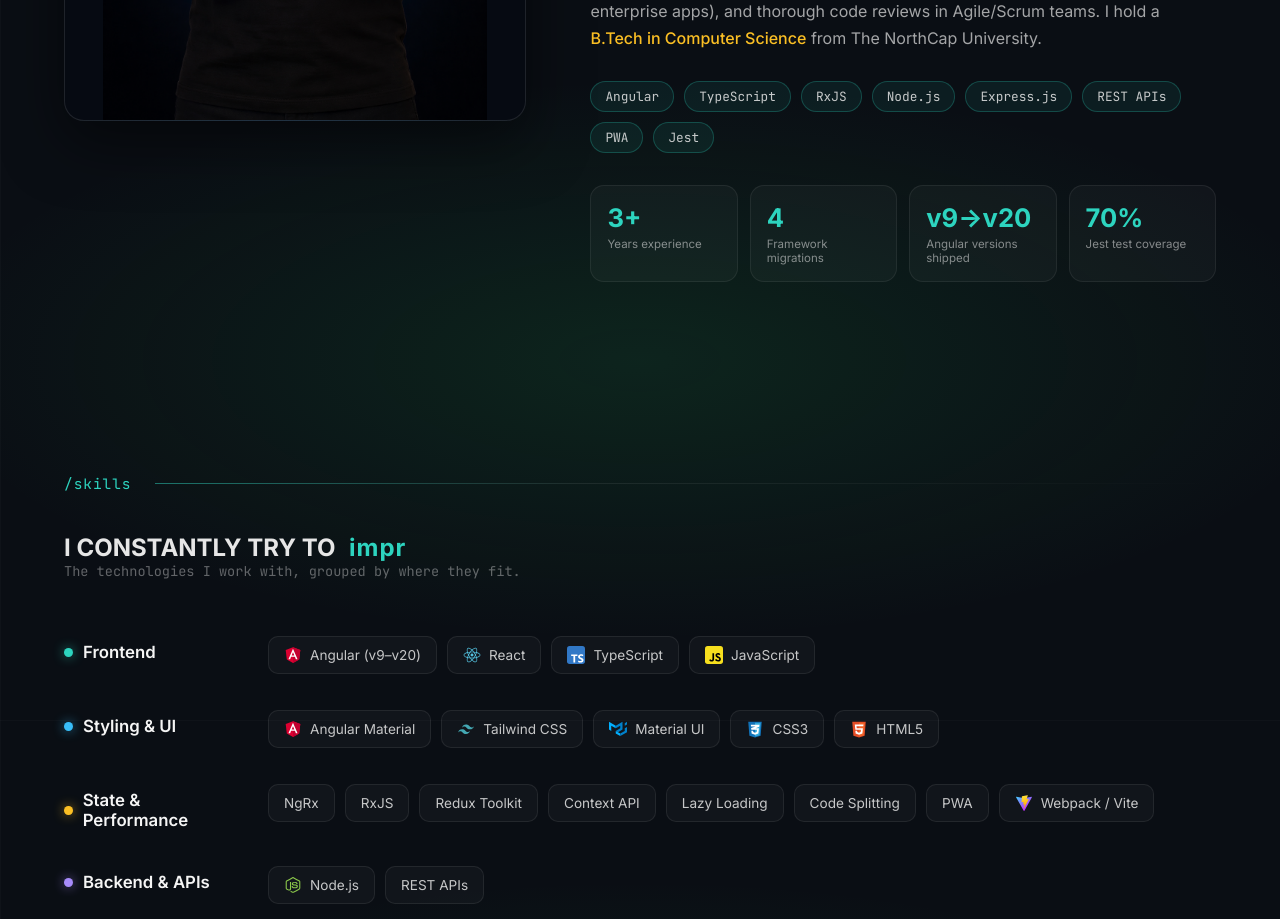
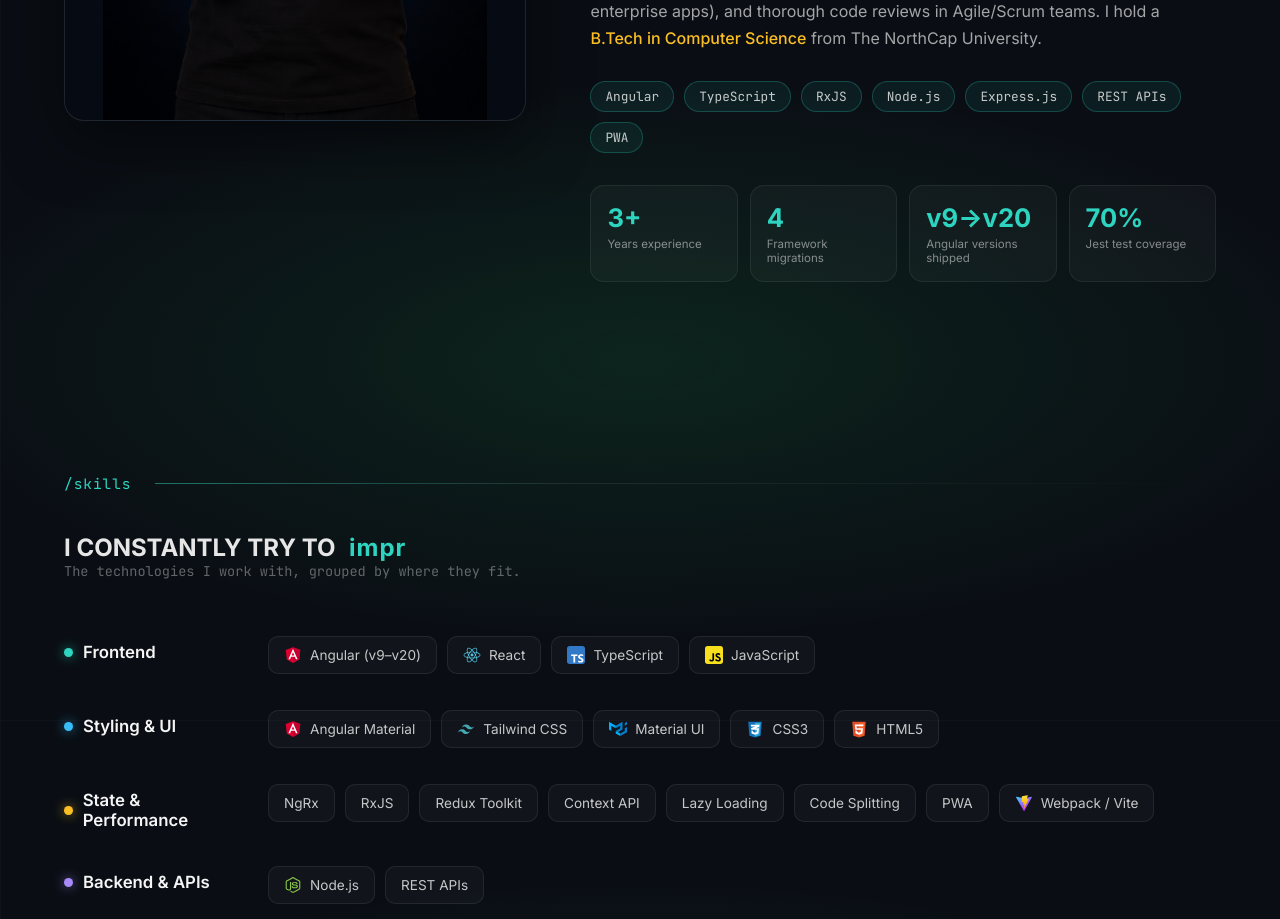
Before and after one commit to Lakshay-garg/lakshay-portfolio, an Angular app: page / in a window 1280 px wide. Shown: the part 1680-2599 px from the top of the page. Built offline with nearby package versions, Linux system fonts and the light colour scheme.

Commit message:
removed jest

```diff
--- a/src/app/sections/about/about.ts
+++ b/src/app/sections/about/about.ts
@@ -20,5 +20,5 @@
   ];
 
   // tech you want highlighted as chips under the bio
-  focus = ['Angular', 'TypeScript', 'RxJS', 'Node.js', 'Express.js', 'REST APIs', 'PWA', 'Jest'];
+  focus = ['Angular', 'TypeScript', 'RxJS', 'Node.js', 'Express.js', 'REST APIs', 'PWA'];
 }
```
